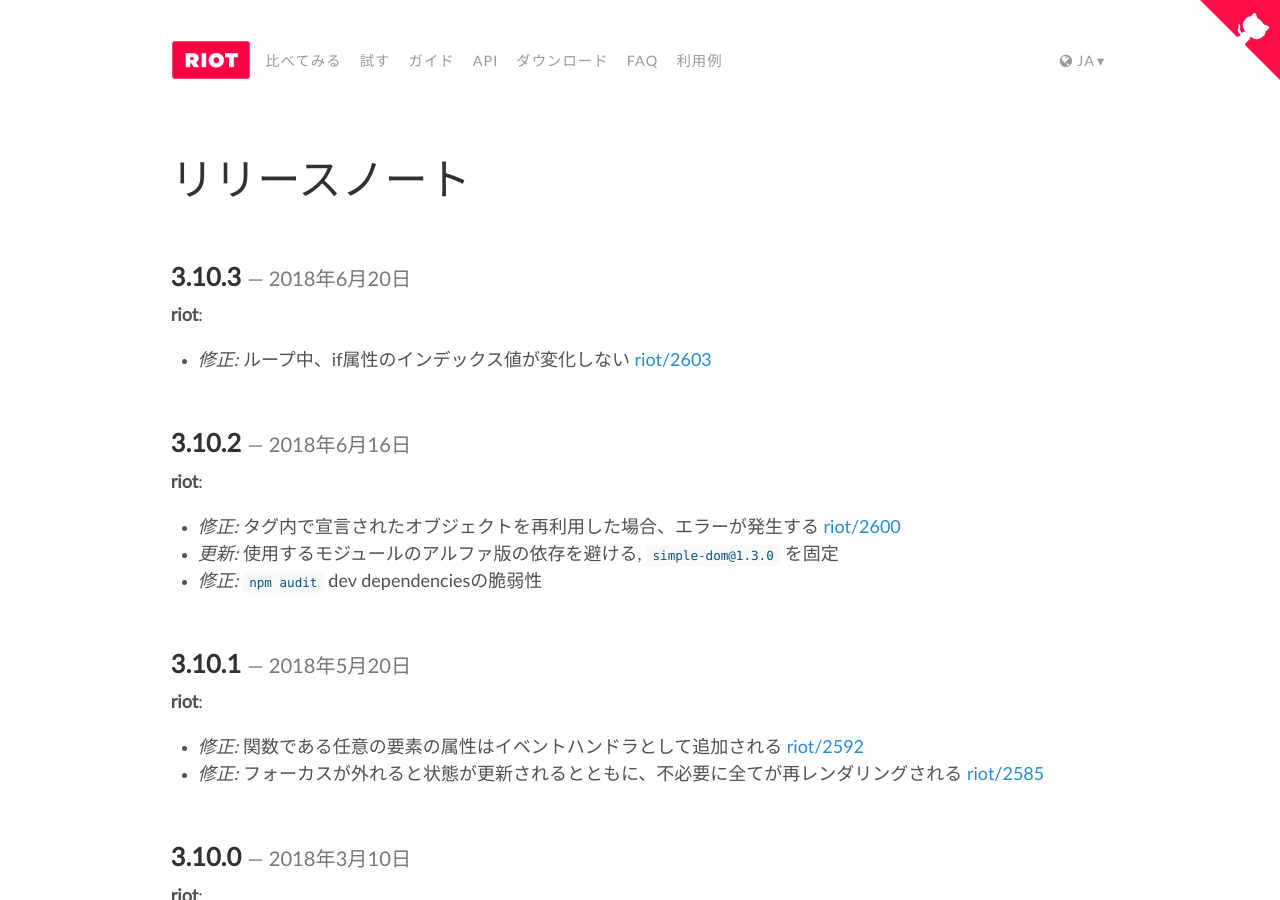
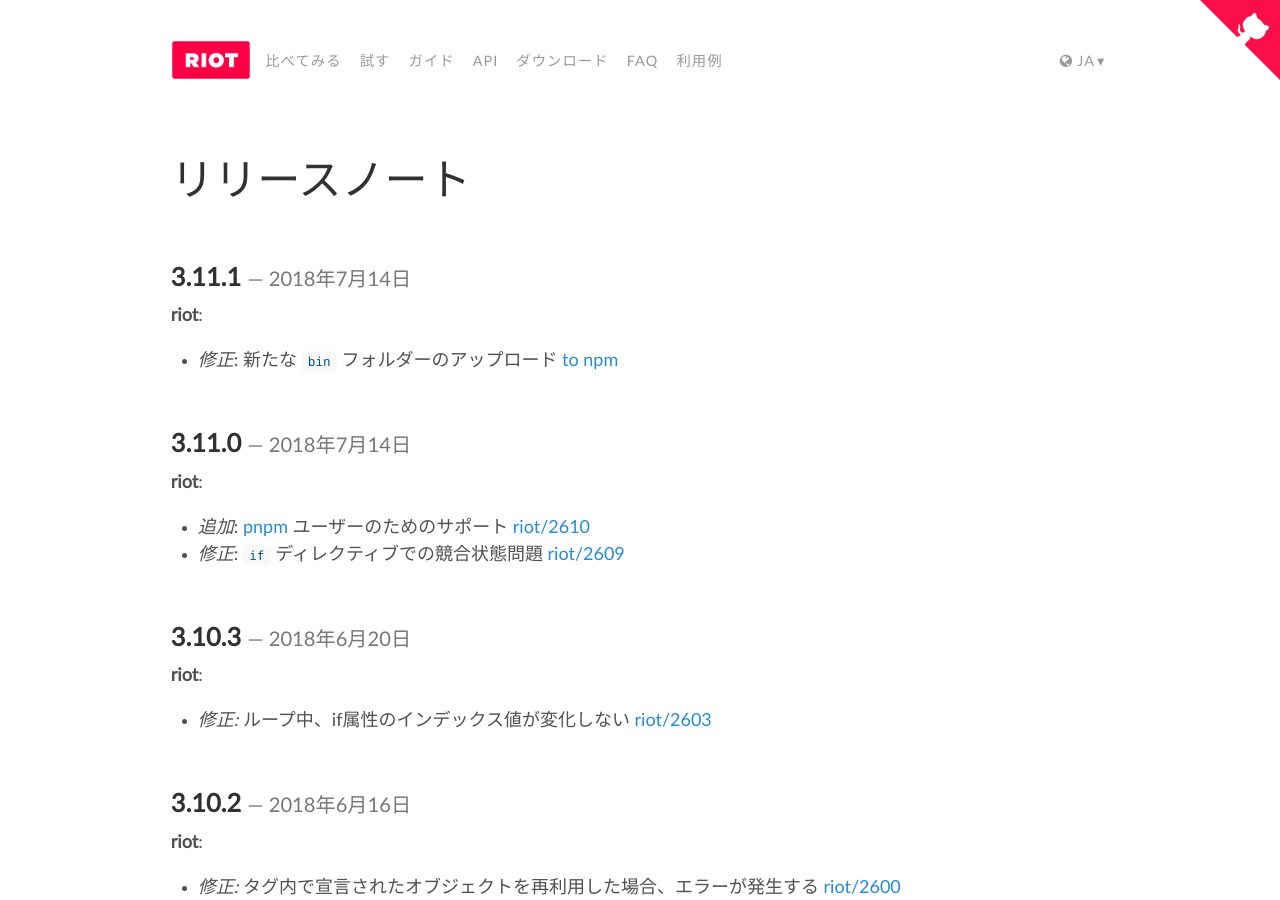
Before and after one commit to riot/riot.github.io, a Jekyll site: the page built from ja/release-notes.md, in a window 1280 px wide and 900 px high. Built offline with Jekyll 4.4.1, drawn with Linux system fonts in a browser that asks for light colours; nearby versions of some CDN libraries; emoji names are drawn with the system emoji font.

Commit message:
Update release notes in Japanese

```diff
--- a/ja/release-notes.md
+++ b/ja/release-notes.md
@@ -5,6 +5,17 @@
 ---
 
 # {{ page.title }}
+
+## 3.11.1 *2018年7月14日*
+
+__riot__:
+  - _修正_: 新たな `bin` フォルダーのアップロード [to npm](https://github.com/riot/riot/commit/f4b6a76ff28cfed19f944c67e2d0d86832183f62)
+
+## 3.11.0 *2018年7月14日*
+
+__riot__:
+  - _追加_: [pnpm](https://github.com/pnpm/pnpm) ユーザーのためのサポート [riot/2610](https://github.com/riot/riot/issues/2610)
+  - _修正_: `if` ディレクティブでの競合状態問題 [riot/2609](https://github.com/riot/riot/issues/2609)
 
 ## 3.10.3 *2018年6月20日*
 
```
